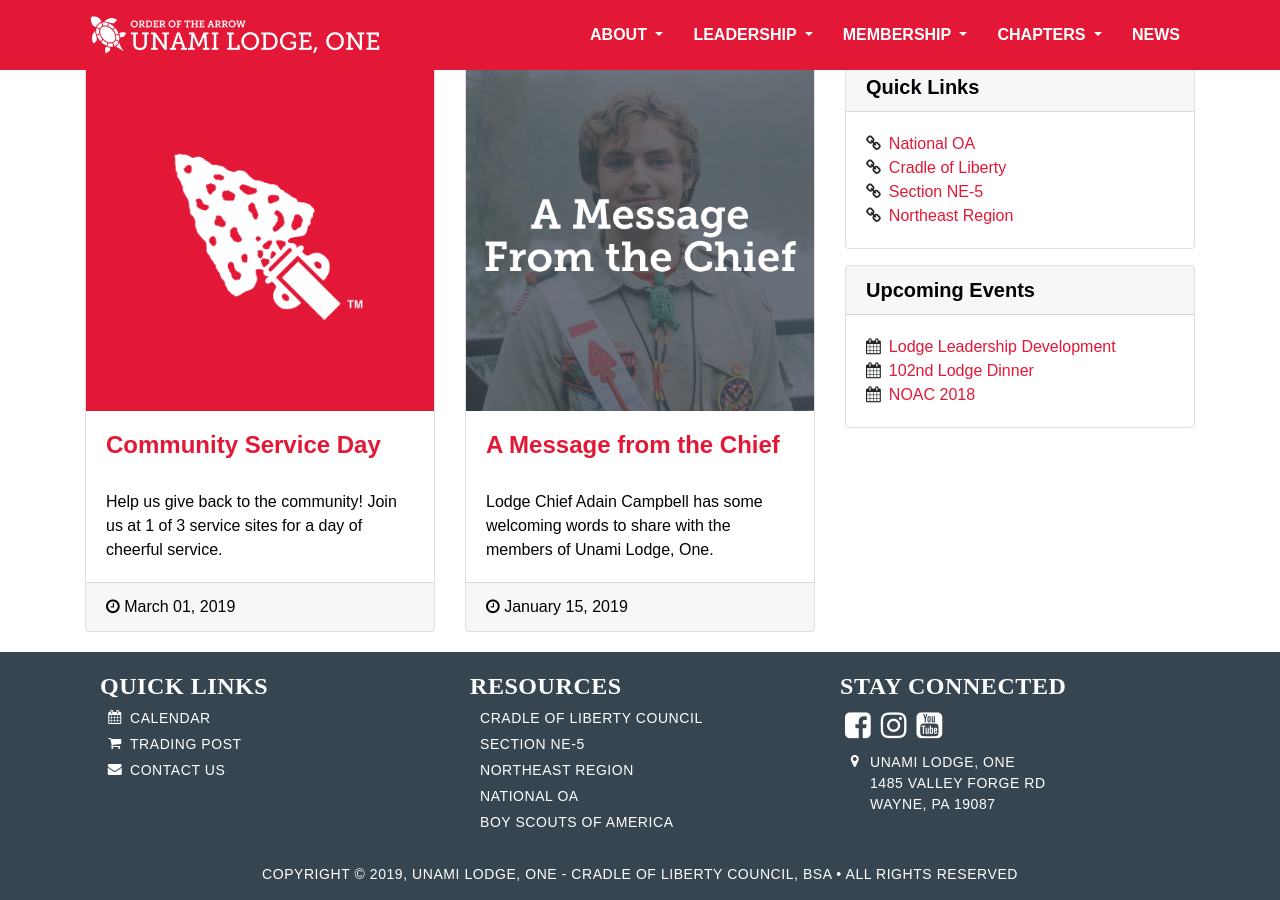
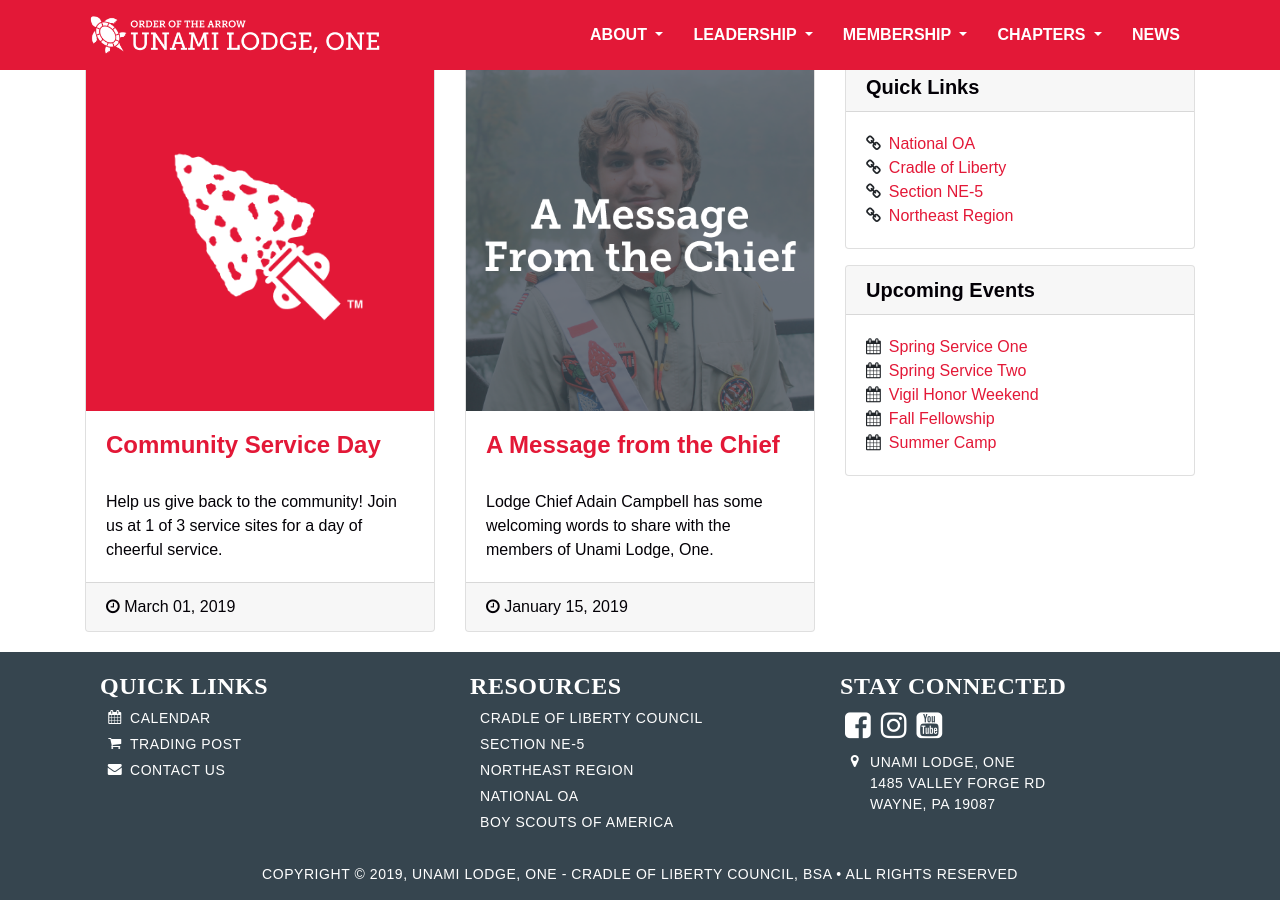
Before and after one commit to colbsa/UnamiLodge.org, a Jekyll site: the page built from index.md, in a window 1280 px wide and 900 px high, scrolled down 387 px. Built offline with Jekyll 4.4.1, drawn with Linux system fonts in a browser that asks for light colours; some web fonts are replaced.

Commit message:
Updated events and button bar links

```diff
--- a/index.md
+++ b/index.md
@@ -7,14 +7,16 @@
   img/slider/slide2.png: page.html
 
 button-bar:
-  Elected Candidates: http://example.com
-  Pay My Dues: http://example.com
-  Seal The Bond: http://example.com
+  Elected Candidates: /electedcandidates
+  Pay My Dues: /dues
+  Seal The Bond: /brotherhood
 
 upcoming-events:
-  Lodge Leadership Development: https://colbsa.doubleknot.com/event/lodge-leadership-development-lld/2246860
-  102nd Lodge Dinner: http://colbsa.doubleknot.com/event/102nd-annual-lodge-dinner/2244703
-  NOAC 2018: http://colbsa.doubleknot.com/event/2018-noac/2215956
+  Spring Service One: http://colbsa.doubleknot.com/event/spring-service-1/2380634
+  Spring Service Two: http://colbsa.doubleknot.com/event/spring-service-2/2380635
+  Vigil Honor Weekend: http://colbsa.doubleknot.com/event/vigil-honor-weekend/2473278
+  Fall Fellowship: http://colbsa.doubleknot.com/event/fall-fellowship/2380637
+  Summer Camp: http://colbsa.doubleknot.com/event/2019-summer-camp/2483948
 
 quick-links:
   National OA: http://www.oa-bsa.org/
```
